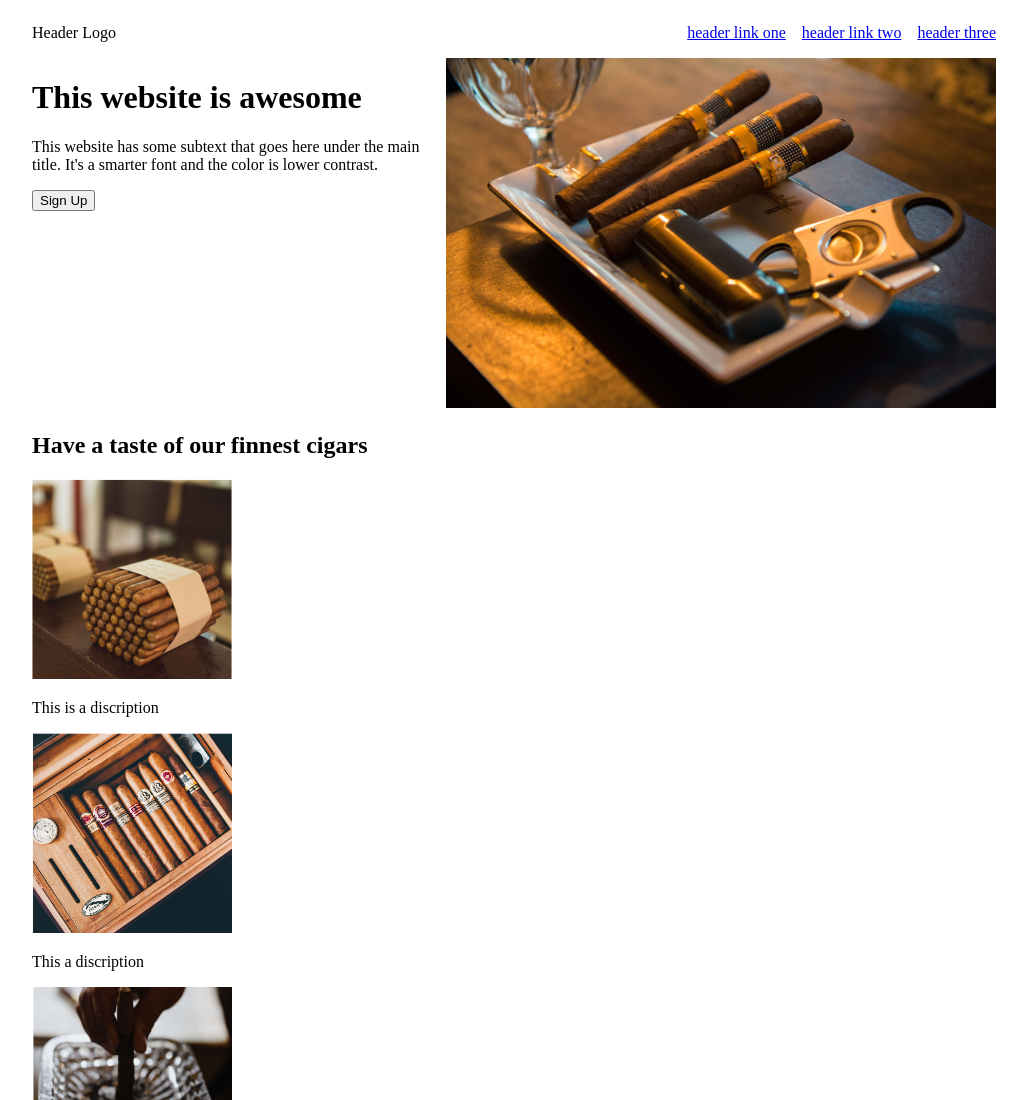
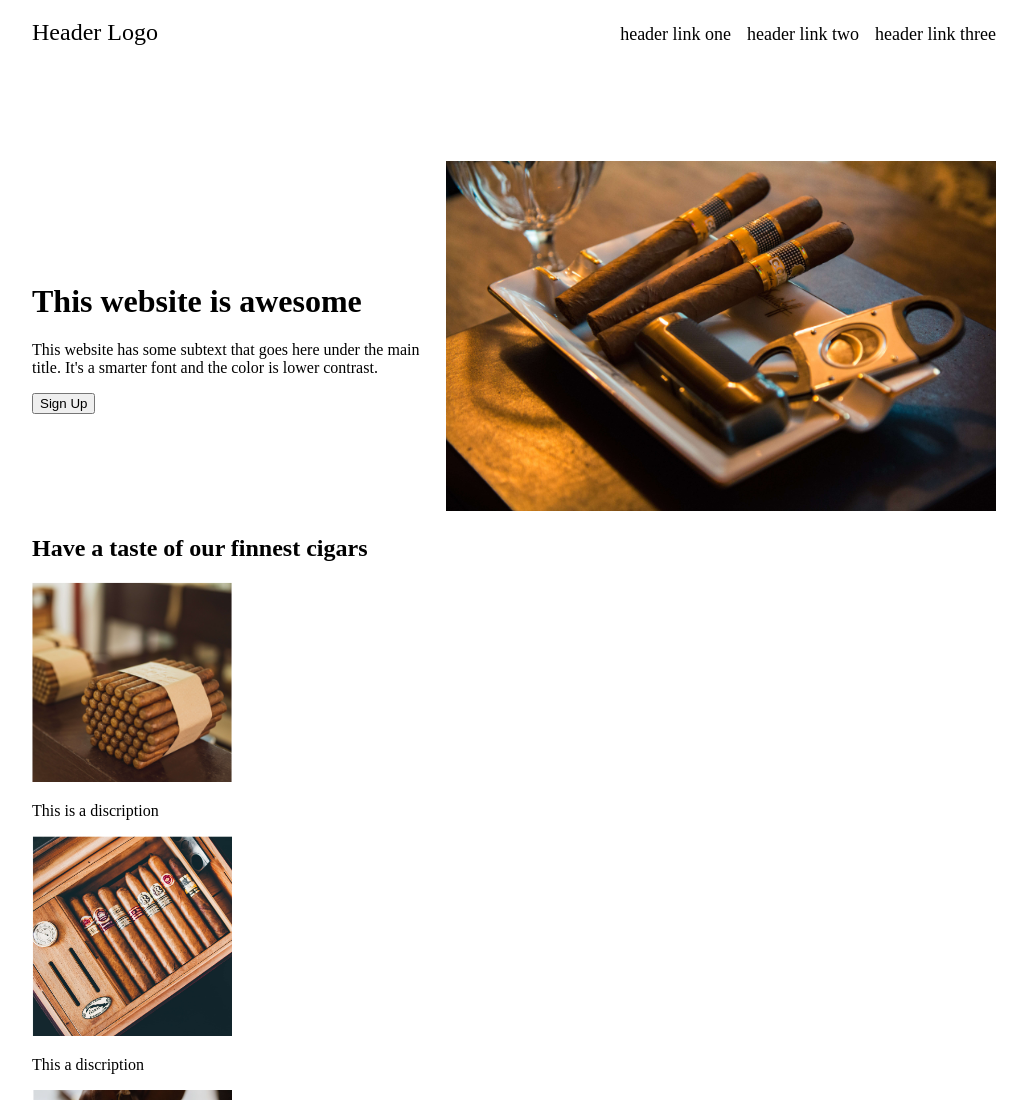
Before and after one commit to RuiMendez/Landing-Page, a plain HTML site: page index.html in a window 1280 px wide. Shown: the top 1100 px of the page, without its empty margins (126-1153 px from the left). Drawn offline with Linux system fonts and the light colour scheme.

Commit message:
header font size done

```diff
--- a/index.html
+++ b/index.html
@@ -17,7 +17,7 @@
                 <ul class="links">
                     <li><a href="#">header link one</a></li>
                     <li><a href="#">header link two</a></li>
-                    <li><a href="#">header three</a></li>
+                    <li><a href="#">header link three</a></li>
                 </ul>
             </div>
         </div>
--- a/style.css
+++ b/style.css
@@ -1,5 +1,14 @@
 * {
     box-sizing: border-box;
+}
+
+body {
+    padding-left: 150px;
+    padding-right: 150px;
+}
+
+header {
+    padding-bottom: 100px;
 }
 
 .navigation {
@@ -10,20 +19,26 @@
     align-items: baseline;
 }
 
+.navigation .left {
+    font-size: 24px;
+}
+
 .links {
     display: flex;
     list-style: none;
     gap: 1em;
 }
 
-body {
-    padding-left: 150px;
-    padding-right: 150px;
+a {
+    color: black;
+    text-decoration: none;
+    font-size: 18px;
 }
 
 .hero {
     display: flex;
     justify-content: center;
+    align-items: center;
     flex: 1;
 }
 
```
